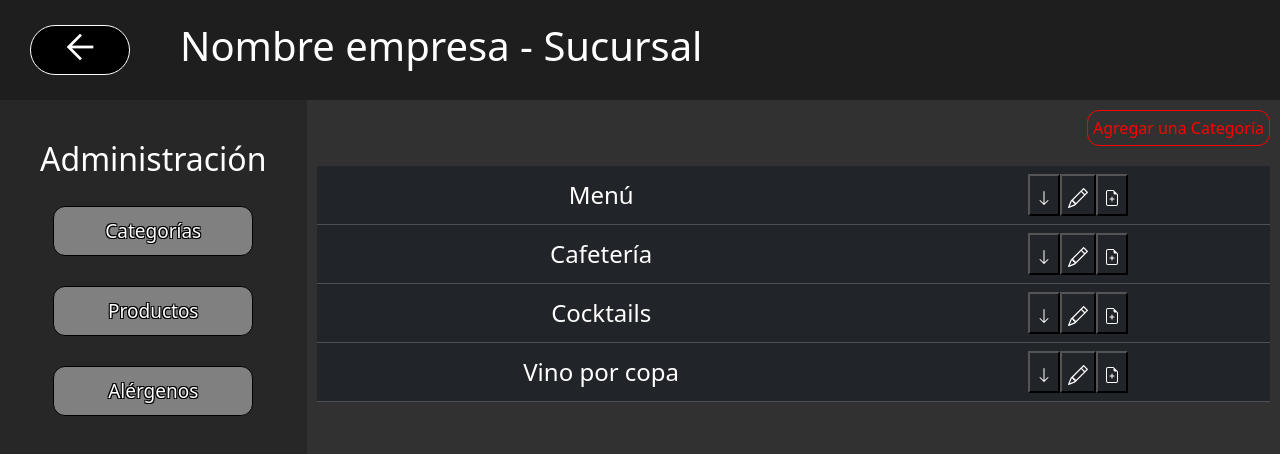
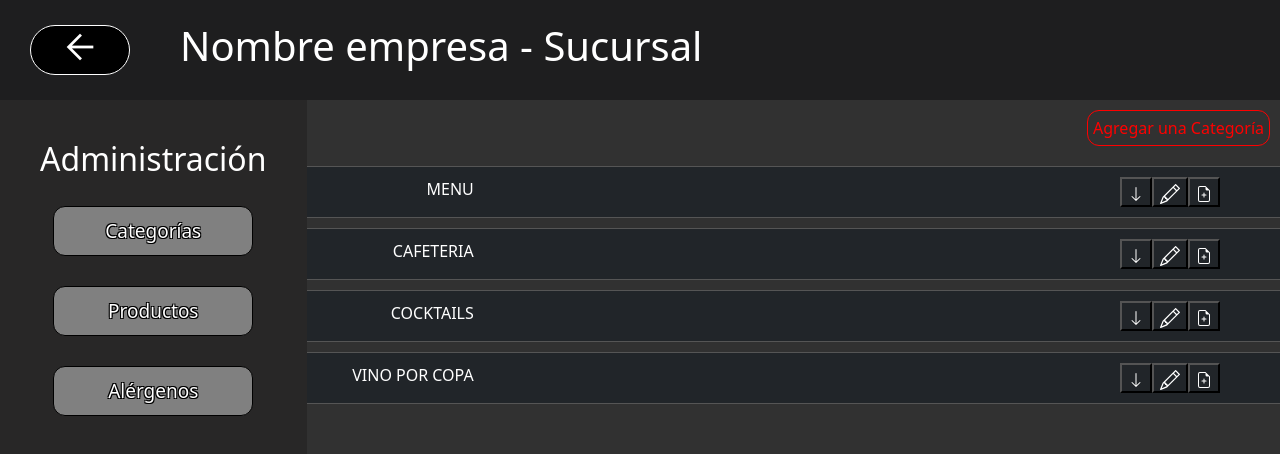
Before and after one commit to Vale-source/ProyectoFinalReact, a React (Vite) app in the folder ProyectoFinalReact/: page / in a window 1280 px wide. Both pictures are taken after a click on the button "Categorías". Shown: the top 454 px of the page. Built offline with nearby package versions, Linux system fonts and the light colour scheme.

Commit message:
front categorias

```diff
--- /dev/null
+++ b/ProyectoFinalReact/src/components/Categories/CategoriesModal/Son/Son.tsx
@@ -0,0 +1,80 @@
+interface SonModalProps {
+    onClose: () => void;
+  }
+
+  const SonModal: React.FC<SonModalProps> = ({ onClose }) => {
+    return (
+      <div
+        style={{
+          position: "fixed",
+          top: "0",
+          left: "0",
+          width: "100%",
+          height: "100%",
+          backgroundColor: "rgba(0, 0, 0, 0.5)",
+          display: "flex",
+          justifyContent: "center",
+          alignItems: "center",
+          backdropFilter: "blur(1px)",
+        }}
+      >
+        <div
+          style={{
+            backgroundColor: "black",
+            color: "white",
+            width: "600px",
+            height: "250px",
+            padding: "10px",
+            borderRadius: "5px",
+            display: "grid",
+            justifyContent: "center",
+            alignItems: "center",
+            gap: "0px",
+            border: "1px solid white",
+            textAlign: "center",
+          }}
+        >
+          <h2>Crear una subcategoria</h2>
+          <input
+            style={{
+              padding: "10px",
+              borderRadius: "5px",
+              width: "500px",
+              backgroundColor: "black",
+              border: "1px solid white",
+            }}
+            type="text"
+            placeholder="Ingresa una denominación"
+          />
+
+          <div style={{ display: "flex", justifyContent: "space-around" }}>
+            <button
+              onClick={onClose}
+              style={{
+                backgroundColor: "red",
+                color: "white",
+                borderRadius: "10px",
+                width: "150px",
+                border: "1px solid white",
+              }}
+            >
+              Cancelar
+            </button>
+            <button
+              style={{
+                backgroundColor: "green",
+                color: "white",
+                borderRadius: "10px",
+                width: "150px",
+                border: "1px solid white",
+              }}
+            >
+              Confirmar
+            </button>
+          </div>
+        </div>
+      </div>
+    );
+  };
+
+  export default SonModal;
--- a/ProyectoFinalReact/src/components/Categories/CategoriesTable/CategoriesTable.tsx
+++ b/ProyectoFinalReact/src/components/Categories/CategoriesTable/CategoriesTable.tsx
@@ -1,20 +1,58 @@
 import { useState } from "react";
 import FatherModal from "../CategoriesModal/Father/FatherModal";
+import SonModal from "../CategoriesModal/Son/Son";
 
+const ButtonOfDropDown = () => {
+  return (
+    <>
+      <div style={{ justifySelf: "right" }}>
+        <button style={{ backgroundColor: "#212529", color: "white" }}>
+          <svg
+            xmlns="http://www.w3.org/2000/svg"
+            width="16"
+            height="16"
+            fill="currentColor"
+            className="bi bi-pencil"
+            style={{ width: "20px", height: "20px" }}
+            viewBox="0 0 16 16"
+          >
+            <path d="M12.146.146a.5.5 0 0 1 .708 0l3 3a.5.5 0 0 1 0 .708l-10 10a.5.5 0 0 1-.168.11l-5 2a.5.5 0 0 1-.65-.65l2-5a.5.5 0 0 1 .11-.168zM11.207 2.5 13.5 4.793 14.793 3.5 12.5 1.207zm1.586 3L10.5 3.207 4 9.707V10h.5a.5.5 0 0 1 .5.5v.5h.5a.5.5 0 0 1 .5.5v.5h.293zm-9.761 5.175-.106.106-1.528 3.821 3.821-1.528.106-.106A.5.5 0 0 1 5 12.5V12h-.5a.5.5 0 0 1-.5-.5V11h-.5a.5.5 0 0 1-.468-.325" />
+          </svg>
+        </button>
+      </div>
+    </>
+  );
+};
 
-const ButtonsOfCategoriesTable = ({ menuContent }: { menuContent: string }) => {
+const ButtonsOfCategoriesTable = () => {
   const [menuVisible, setMenuVisible] = useState(false);
 
   const toggleMenu = () => {
+    console.log("botonPresionado");
     setMenuVisible(!menuVisible);
+  };
+
+  const [isModalOpenSon, setModalOpenSon] = useState(false);
+
+  const handleOpenModalSon = () => {
+    setModalOpenSon(true);
+  };
+
+  const handleCloseModalSon = () => {
+    setModalOpenSon(false);
   };
 
   return (
     <>
       {/* items de ACCIONES */}
+      {/* boton despliegable */}
+      <div>
         <button
           onClick={toggleMenu}
-        style={{ backgroundColor: "#212529", color: "white" }}
+          style={{
+            backgroundColor: "#212529",
+            color: "white",
+          }}
         >
           <svg
             xmlns="http://www.w3.org/2000/svg"
@@ -31,8 +69,6 @@ const ButtonsOfCategoriesTable = ({ menuContent }: { menuContent: string }) => {
           </svg>
         </button>
 
-
-
         <button style={{ backgroundColor: "#212529", color: "white" }}>
           <svg
             xmlns="http://www.w3.org/2000/svg"
@@ -46,7 +82,12 @@ const ButtonsOfCategoriesTable = ({ menuContent }: { menuContent: string }) => {
             <path d="M12.146.146a.5.5 0 0 1 .708 0l3 3a.5.5 0 0 1 0 .708l-10 10a.5.5 0 0 1-.168.11l-5 2a.5.5 0 0 1-.65-.65l2-5a.5.5 0 0 1 .11-.168zM11.207 2.5 13.5 4.793 14.793 3.5 12.5 1.207zm1.586 3L10.5 3.207 4 9.707V10h.5a.5.5 0 0 1 .5.5v.5h.5a.5.5 0 0 1 .5.5v.5h.293zm-9.761 5.175-.106.106-1.528 3.821 3.821-1.528.106-.106A.5.5 0 0 1 5 12.5V12h-.5a.5.5 0 0 1-.5-.5V11h-.5a.5.5 0 0 1-.468-.325" />
           </svg>
         </button>
-      <button style={{ backgroundColor: "#212529", color: "white" }}>
+
+        {/* boton agregar */}
+        <button
+          onClick={handleOpenModalSon}
+          style={{ backgroundColor: "#212529", color: "white" }}
+        >
           <svg
             xmlns="http://www.w3.org/2000/svg"
             width="16"
@@ -59,7 +100,36 @@ const ButtonsOfCategoriesTable = ({ menuContent }: { menuContent: string }) => {
             <path d="M14 4.5V14a2 2 0 0 1-2 2H4a2 2 0 0 1-2-2V2a2 2 0 0 1 2-2h5.5zm-3 0A1.5 1.5 0 0 1 9.5 3V1H4a1 1 0 0 0-1 1v12a1 1 0 0 0 1 1h8a1 1 0 0 0 1-1V4.5z" />
           </svg>
         </button>
-      {menuVisible && <div>{menuContent}</div>}
+      </div>
+      {isModalOpenSon && <SonModal onClose={handleCloseModalSon} />}
+
+      {/* menu desplegable */}
+      {menuVisible && foods()}
+    </>
+  );
+};
+
+const foods = () => {
+  return (
+    <>
+      <div
+        style={{
+          display: "grid",
+          gridTemplateColumns: "1fr 1fr",
+          gridColumn: "1 / span 2",
+          gap: "10px",
+          padding: "10px",
+          backgroundColor: "#212529",
+          color: "white",
+          textAlign: "left",
+          zIndex: 10,
+        }}
+      >
+        <div>comida 1</div>
+        <ButtonOfDropDown />
+        <div>comida 2</div>
+        <ButtonOfDropDown />
+      </div>
     </>
   );
 };
@@ -95,35 +165,32 @@ export const Categories = () => {
 
         {isModalOpen && <FatherModal onClose={handleCloseModal} />}
       </div>
-      <div
-        className="categoriesTable"
-        style={{
-          display: "flex",
-          justifyContent: "right",
-          padding: "10px",
-          fontSize: "x-large",
-        }}
+      <div className="categoryFatherDiv">
+        <div className="categoryFatherTitle">MENU</div>
+        <div className="categoryFatherTitleButtons">
+          <ButtonsOfCategoriesTable />
+        </div>
+      </div>
+      <div className="categoryFatherDiv"
       >
-        <table className="table table-dark table-hover">
-        <tbody>
-            <tr>
-              <td>Menú</td>
-              <td><ButtonsOfCategoriesTable menuContent="Contenido del Menú" /></td>
-            </tr>
-            <tr>
-              <td>Cafetería</td>
-              <td><ButtonsOfCategoriesTable menuContent="Contenido de la Cafetería" /></td>
-            </tr>
-            <tr>
-              <td>Cocktails</td>
-              <td><ButtonsOfCategoriesTable menuContent="Contenido de Cocktails" /></td>
-            </tr>
-            <tr>
-              <td>Vino por copa</td>
-              <td><ButtonsOfCategoriesTable menuContent="Contenido de Vino por copa" /></td>
-            </tr>
-          </tbody>
-        </table>
+        <div className="categoryFatherTitle">CAFETERIA</div>
+        <div className="categoryFatherTitleButtons">
+          <ButtonsOfCategoriesTable />
+        </div>
+      </div>
+      <div className="categoryFatherDiv"
+      >
+        <div className="categoryFatherTitle">COCKTAILS</div>
+        <div className="categoryFatherTitleButtons">
+          <ButtonsOfCategoriesTable />
+        </div>
+      </div>
+      <div className="categoryFatherDiv"
+      >
+        <div className="categoryFatherTitle">VINO POR COPA</div>
+        <div className="categoryFatherTitleButtons">
+          <ButtonsOfCategoriesTable />
+        </div>
       </div>
     </div>
   );
--- a/ProyectoFinalReact/src/style.css
+++ b/ProyectoFinalReact/src/style.css
@@ -274,3 +274,24 @@
   .dropdown-menu li:hover {
     background-color: #333;
   }
+
+  .categoryFatherDiv{
+    margin-top: 10px;
+    display: grid;
+    grid-template-columns: 0.2fr 1fr;
+    gap: 10px;
+    padding: 10px;
+    background-color: #212529;
+    color: white;
+    text-align: right;
+    border-bottom: solid 1px #555;
+    border-top: solid 1px #555;
+  }
+
+  .categoryFatherTitle{
+    text-align: right;
+  }
+
+  .categoryFatherTitleButtons{
+    margin-right: 50px;
+  }
```
Lines whose indentation alone changed are shown as unchanged.
